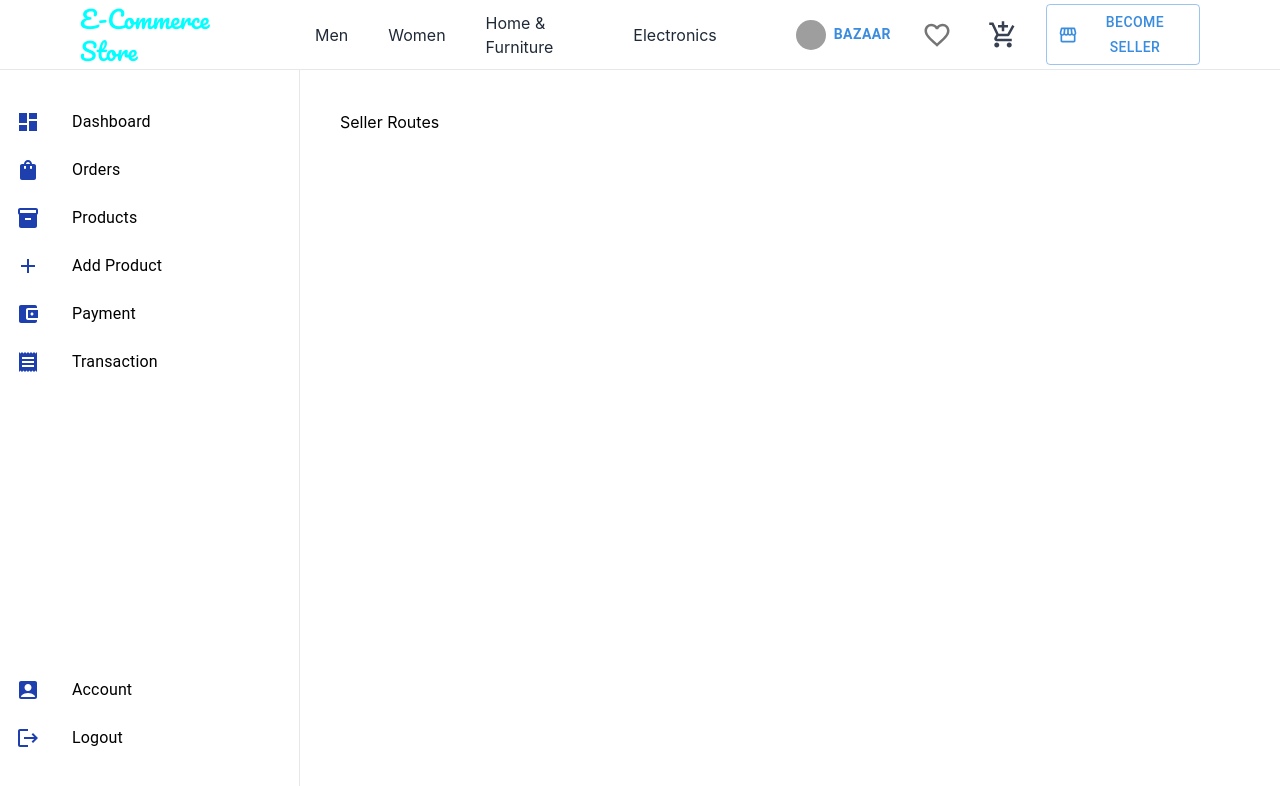
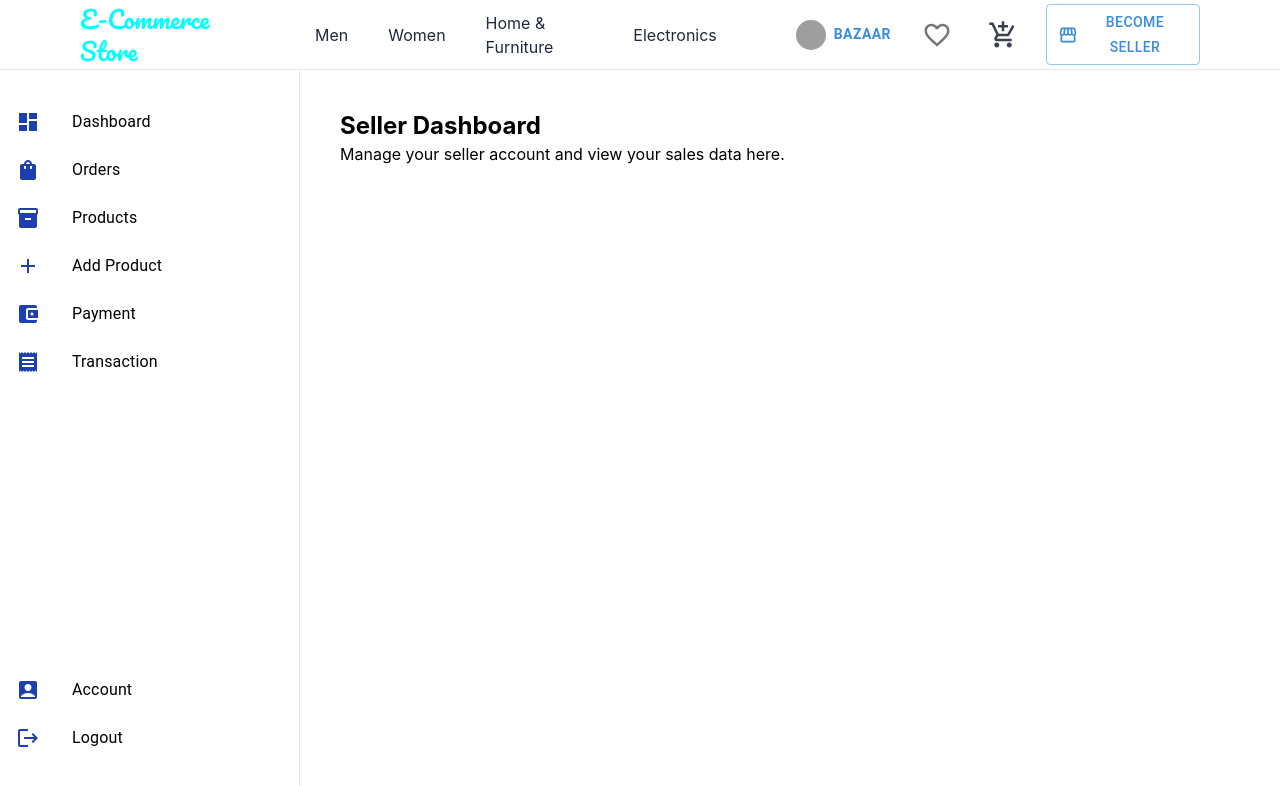
Before and after one commit to shubhcoding01/ecomproject, a React (Create React App) app: page /seller in a window 1280 px wide. Shown: the top 786 px of the page. Built offline with nearby package versions, Linux system fonts and the light colour scheme; grey boxes are pictures that could not be loaded; some icons are missing.

Commit message:
Refactor DrawerList and SellerDashboard components for improved structure and readability

```diff
--- a/src/component/DrawerList.tsx
+++ b/src/component/DrawerList.tsx
@@ -66,7 +66,7 @@ const DrawerList: React.FC<DrawerListProps> = ({ menu, menu2, toggleDrawer }) =>
       <div className='flex flex-col justify-between h-full w-[300px] border-r py-5'>
         <List>
           {menu.map((item, index) => (
-            <ListItem button key={index} onClick={toggleDrawer}>
+            <ListItem key={index} onClick={toggleDrawer} style={{ cursor: 'pointer' }}>
               <ListItemIcon>{item.icon}</ListItemIcon>
               <ListItemText primary={item.name} />
             </ListItem>
@@ -74,7 +74,7 @@ const DrawerList: React.FC<DrawerListProps> = ({ menu, menu2, toggleDrawer }) =>
         </List>
         <List>
           {menu2.map((item, index) => (
-            <ListItem button key={index} onClick={toggleDrawer}>
+            <ListItem key={index} onClick={toggleDrawer} style={{ cursor: 'pointer' }}>
               <ListItemIcon>{item.icon}</ListItemIcon>
               <ListItemText primary={item.name} />
             </ListItem>
--- a/src/seller/pages/SellerDashboard/SellerDashboard.tsx
+++ b/src/seller/pages/SellerDashboard/SellerDashboard.tsx
@@ -1,22 +1,49 @@
-import React from 'react'
-import SellerDrawerList from '../../components/SellerDrawerList/SellerDrawerList'
+// import React from 'react'
+// import SellerDrawerList from '../../components/SellerDrawerList/SellerDrawerList'
 
-const SellerDashboard = () => {
-  const toggleDrawer = () => {}
+// const SellerDashboard = () => {
+//   const toggleDrawer = () => {}
+//   return (
+//     <div>
+//         <div className='lg:flex lg:h-[90vh]'>
+
+//             <section className="hidden lg:block h-full">
+//                 <SellerDrawerList toggleDrawer={toggleDrawer}/>
+//             </section>
+//             <section className="p-10 w-full lg:w-[80%] overflow-y-auto">
+//                 Seller Routes
+//             </section>
+
+//         </div>
+//     </div>
+//   )
+// }
+
+// export default SellerDashboard
+
+// SellerDashboard.tsx
+import React from 'react';
+import SellerDrawerList from '../../components/SellerDrawerList/SellerDrawerList';
+
+const SellerDashboard: React.FC = () => {
+  const toggleDrawer = () => {
+    // Implement drawer toggle functionality
+  };
+
   return (
     <div>
       <div className='lg:flex lg:h-[90vh]'>
-
         <section className="hidden lg:block h-full">
-                <SellerDrawerList toggleDrawer={toggleDrawer}/>
+          <SellerDrawerList toggleDrawer={toggleDrawer} />
         </section>
         <section className="p-10 w-full lg:w-[80%] overflow-y-auto">
-                Seller Routes
+          <h1 className="text-2xl font-bold">Seller Dashboard</h1>
+          <p>Manage your seller account and view your sales data here.</p>
+          {/* Add more content as needed */}
         </section>
-
       </div>
     </div>
-  )
-}
+  );
+};
 
-export default SellerDashboard
+export default SellerDashboard;
```
Lines whose indentation alone changed are shown as unchanged.
